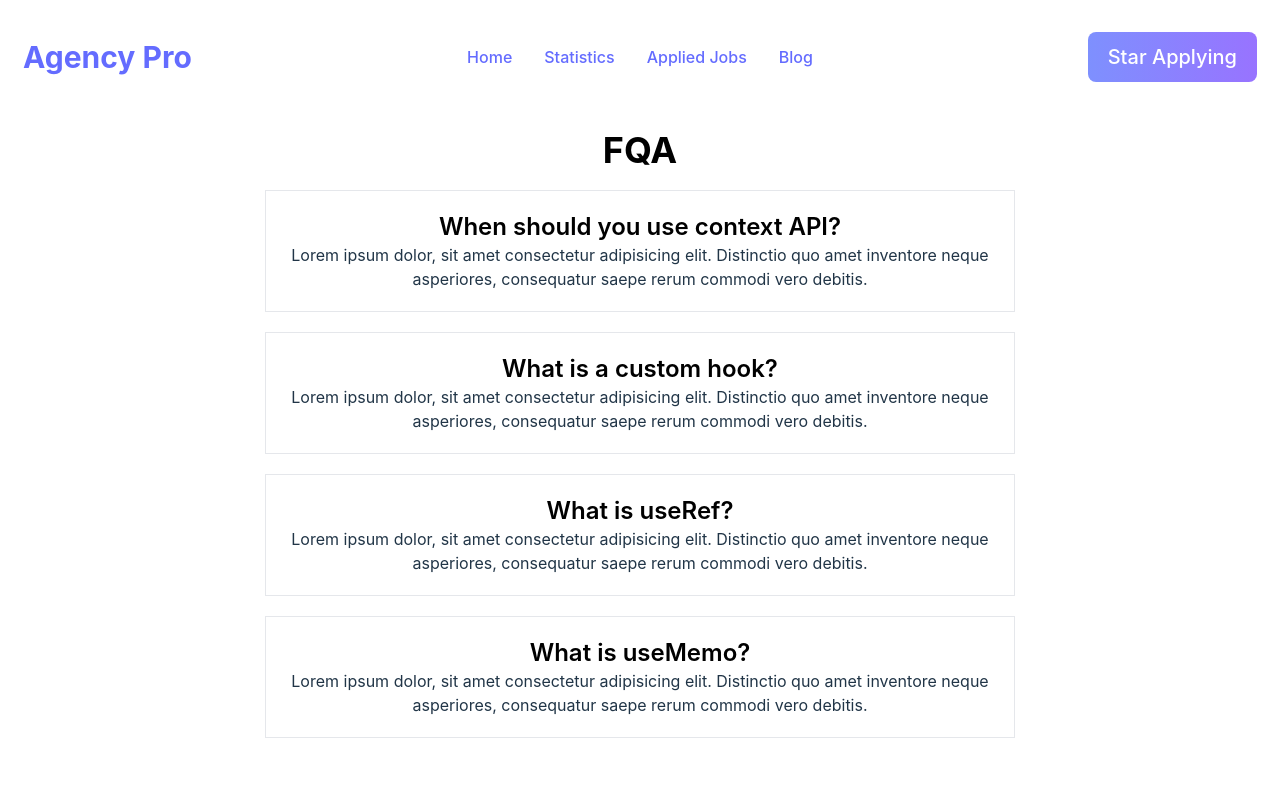
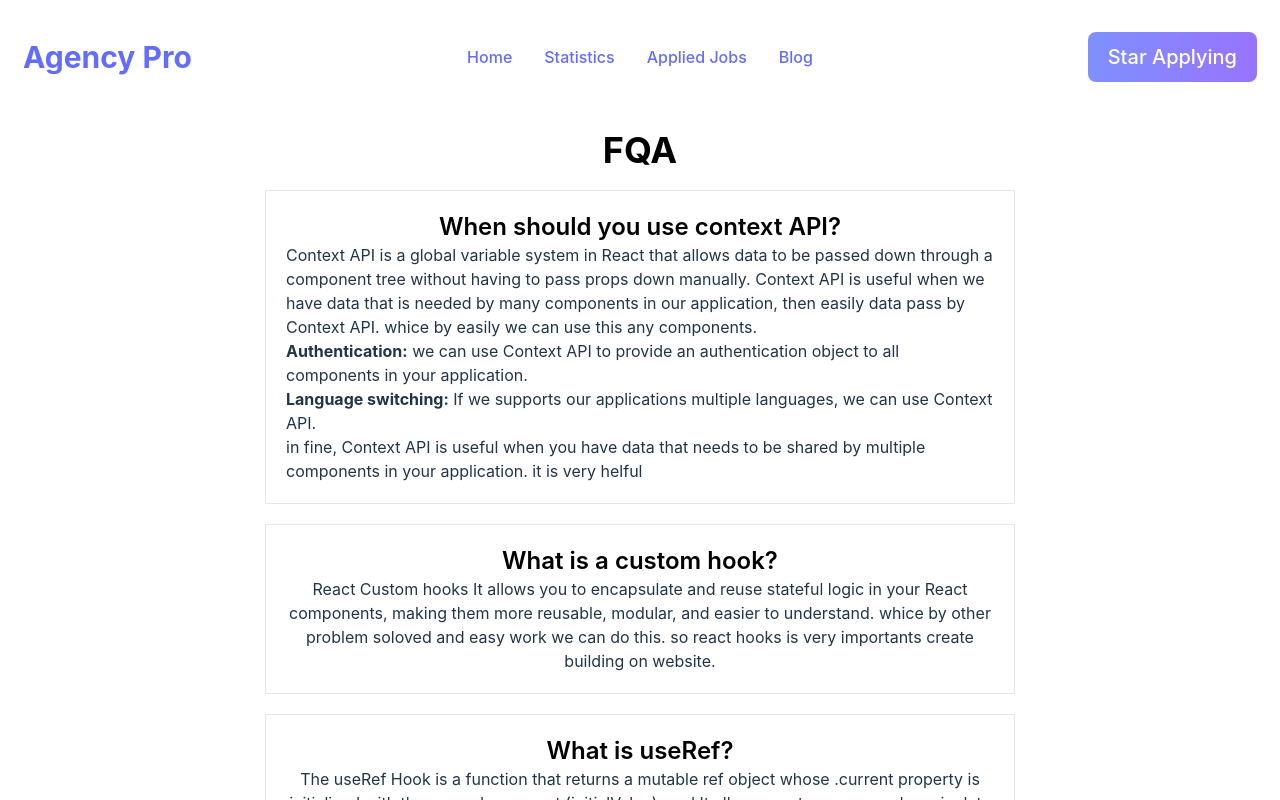
Before and after one commit to hrhalim/job-application-react, a React (Vite) app: page /blog in a window 1280 px wide. Shown: the top 800 px of the page. Built offline with nearby package versions, Linux system fonts and the light colour scheme.

Commit message:
Added all questions

```diff
--- a/src/components/ApplyJobItem/ApplyJobItem.jsx
+++ b/src/components/ApplyJobItem/ApplyJobItem.jsx
@@ -24,7 +24,7 @@ const ApplyJobItem = ({jobItem}) => {
             </div>
             </div>
         <div className='viewbtn-area'>
-            <Link to={`/jobdetails/${id}`}>
+            <Link to={`/job/${id}`}>
             <button className='btn-view px-3 py-2 text-white'>View Details</button>
             </Link>
         </div>
--- a/src/components/ApplyJobs/ApplyJobs.jsx
+++ b/src/components/ApplyJobs/ApplyJobs.jsx
@@ -6,7 +6,6 @@ const ApplyJobs = () => {
     const Jobitems = useLoaderData();
     return (
         <div className='py-24 container'>
-
              {
               Jobitems.map(jobItem => <ApplyJobItem
                 jobItem={jobItem}
--- /dev/null
+++ b/src/components/BannerArea/BannerArea.jsx
@@ -0,0 +1,14 @@
+import React from 'react';
+import './BannerArea.css'
+
+const BannerArea = () => {
+    return (
+        <section className='banner-area'>
+        <div className="container">
+           <h1></h1>
+        </div>
+        </section>
+    );
+};
+
+export default BannerArea;
--- a/src/components/Blog/Blog.jsx
+++ b/src/components/Blog/Blog.jsx
@@ -7,19 +7,24 @@ const Blog = () => {
            <h1 className='text-center text-4xl text-black font-bold pb-5'>FQA</h1>
             <div className="faq-item mb-5 border p-5 md:w-3/5 m-auto">
                 <h2 className='text-center text-2xl text-black font-semibold'>When should you use context API?</h2>
-                <p>Lorem ipsum dolor, sit amet consectetur adipisicing elit. Distinctio quo amet inventore neque asperiores, consequatur saepe rerum commodi vero debitis.</p>
+                <p className='text-left'>Context API is a global variable system  in React that allows data to be passed down through a component tree without having to pass props down manually. Context API is useful when we have data that is needed by many components in our application,  then easily data pass by Context API. whice by easily we can use this any components.  <br />
+                <strong>Authentication:</strong> we can use Context API to provide an authentication object to all components in your application.
+                <br />
+                <strong>Language switching:</strong> If we supports our applications multiple languages, we can use Context API.
+                <br />
+                in fine, Context API is useful when you have data that needs to be shared by multiple components in your application. it is very helful</p>
             </div>
             <div className="faq-item mb-5 border p-5 md:w-3/5 m-auto">
                 <h2 className='text-center text-2xl text-black font-semibold'>What is a custom hook?</h2>
-                <p>Lorem ipsum dolor, sit amet consectetur adipisicing elit. Distinctio quo amet inventore neque asperiores, consequatur saepe rerum commodi vero debitis.</p>
+                <p>React Custom hooks It allows you to encapsulate and reuse stateful logic in your React components, making them more reusable, modular, and easier to understand. whice by other problem soloved and easy work we can do this. so react hooks is very importants create building on website.</p>
             </div>
             <div className="faq-item mb-5 border p-5 md:w-3/5 m-auto">
                 <h2 className='text-center text-2xl text-black font-semibold'>What is useRef?</h2>
-                <p>Lorem ipsum dolor, sit amet consectetur adipisicing elit. Distinctio quo amet inventore neque asperiores, consequatur saepe rerum commodi vero debitis.</p>
+                <p>The useRef Hook is a function that returns a mutable ref object whose .current property is initialized with the passed argument (initialValue).  and It allows you to access and manipulate the DOM element directly, without having to use state or props, which can improve performance and reduce unnecessary renders easily.</p>
             </div>
             <div className="faq-item mb-5 border p-5 md:w-3/5 m-auto">
                 <h2 className='text-center text-2xl text-black font-semibold'>What is useMemo?</h2>
-                <p>Lorem ipsum dolor, sit amet consectetur adipisicing elit. Distinctio quo amet inventore neque asperiores, consequatur saepe rerum commodi vero debitis.</p>
+                <p>The useMemo is a hook used in the functional component of react that returns a memoized value. and  a memoized function members the results of output for a given set of inputs. and whenever in the React component, the state and props do not change the component and the component does not re-render. the useMemo hook is used to improve performance in our React application.</p>
             </div>
            </div>
         </section>
--- a/src/components/JobDetails/JobDetails.jsx
+++ b/src/components/JobDetails/JobDetails.jsx
@@ -1,9 +1,9 @@
 import React, { useEffect, useState } from 'react';
 import { useLoaderData, useParams } from 'react-router-dom';
-import JobDetailsHero from '../JobDetailsHero/JobDetailsHero';
 import { MapPinIcon, CurrencyDollarIcon, PhoneIcon, EnvelopeIcon, AcademicCapIcon } from '@heroicons/react/24/solid'
 import './JobDetails.css'
 import { addToDb } from '../../Utilise/Utilse';
+import BannerArea from '../BannerArea/BannerArea';
 
 const JobDetails = () => {
 
@@ -14,7 +14,7 @@ const JobDetails = () => {
     const {id, description, responsibilities, education, experience, phone, salary, title, email, location} = jobDetails;
 
     useEffect(() => {
-        const findData = jobdetailsData.find(data => data.id === JobId.jobdetailsId);
+        const findData = jobdetailsData.find(data => data.id === JobId.jobId);
         setJobDetails(findData)
     }, [])
 
@@ -23,9 +23,12 @@ const JobDetails = () => {
         addToDb(id)
     }
 
+
+
     return (
+
         <div>
-                <JobDetailsHero></JobDetailsHero>
+                <BannerArea></BannerArea>
                 <div className='job-details grid gap-6 container md:pt-24 md:pb-24'>
             <div>
                 <p><strong>Job Description:</strong> {responsibilities} </p>
--- a/src/components/JobDetailsHero/JobDetailsHero.jsx
+++ /dev/null
@@ -1,13 +0,0 @@
-import React from 'react';
-import './JobDetailsHero.css'
-const JobDetailsHero = () => {
-    return (
-        <section className='banner-area'>
-           <div className="container">
-
-           </div>
-        </section>
-    );
-};
-
-export default JobDetailsHero;
--- a/src/components/SingleJobFeatured/SingleJobFeatured.jsx
+++ b/src/components/SingleJobFeatured/SingleJobFeatured.jsx
@@ -23,7 +23,7 @@ const SingleJobFeatured = ({job}) => {
                 <p className='flex gap-2'><span><MapPinIcon className="h-6 w-6"/></span>{location}</p>
                 <p className='flex gap-2'><span><CurrencyDollarIcon className="h-6 w-6"/></span>Salary : {salary}</p>
             </div>
-            <Link to={`/jobdetails/${id}`}>
+            <Link to={`/job/${id}`}>
             <button className='btn-view px-3 py-2 text-white'>View Details</button>
             </Link>
         </div>
--- a/src/main.jsx
+++ b/src/main.jsx
@@ -25,7 +25,7 @@ const router = createBrowserRouter([
         element: <Home></Home>
       },
       {
-        path:'jobdetails/:jobdetailsId',
+        path:'job/:jobId',
         element: <JobDetails></JobDetails>,
         loader: ({params}) => fetch(`/featuredJob.json`)
       },
```
Also changed, not shown: src/components/BannerArea/BannerArea.css (renamed from src/components/JobDetailsHero/JobDetailsHero.css).
